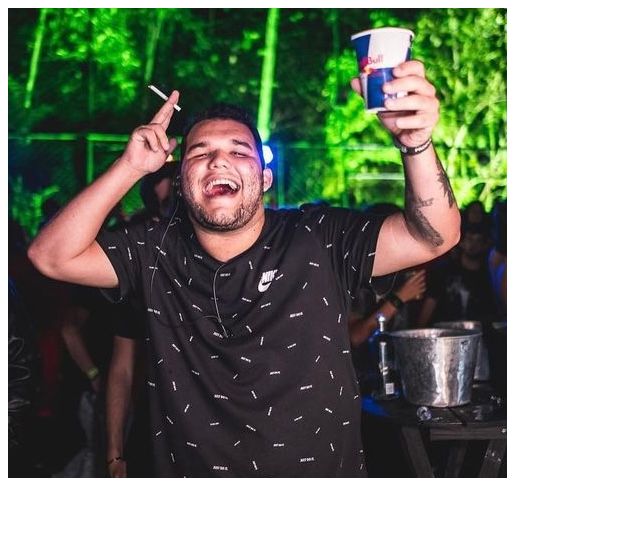
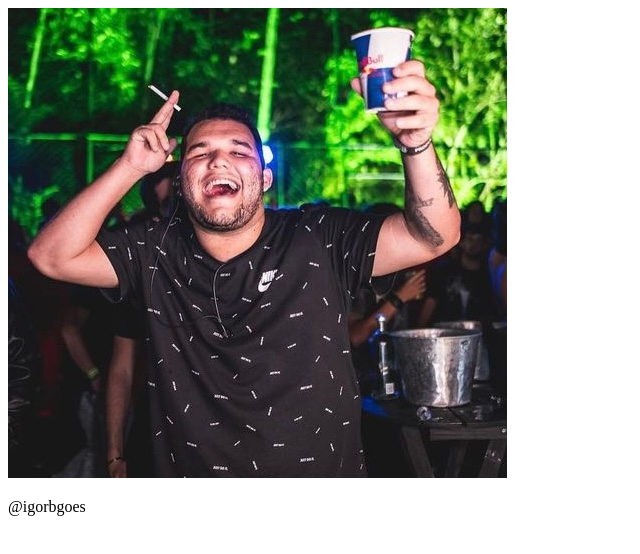
Before and after one commit to igorbgoes/aprendendendo, a plain HTML site: page Social Tree/index.html in a window 1280 px wide. Shown: the whole page, without its empty margins (0-640 px from the left). Drawn offline with Linux system fonts and the light colour scheme.

Commit message:
div user

```diff
--- a/Social Tree/index.html
+++ b/Social Tree/index.html
@@ -10,6 +10,9 @@
         <div id="perfil">
             <img src="./assets/avatar-principal.jpg" alt="Igor de camisa preta sorrindo com um cigarro e um copo da Red Bull.">
         </div>
+        <div id="user">
+            <p>@igorbgoes</p>
+        </div>
     </div>
 </body>
 </html>
```
